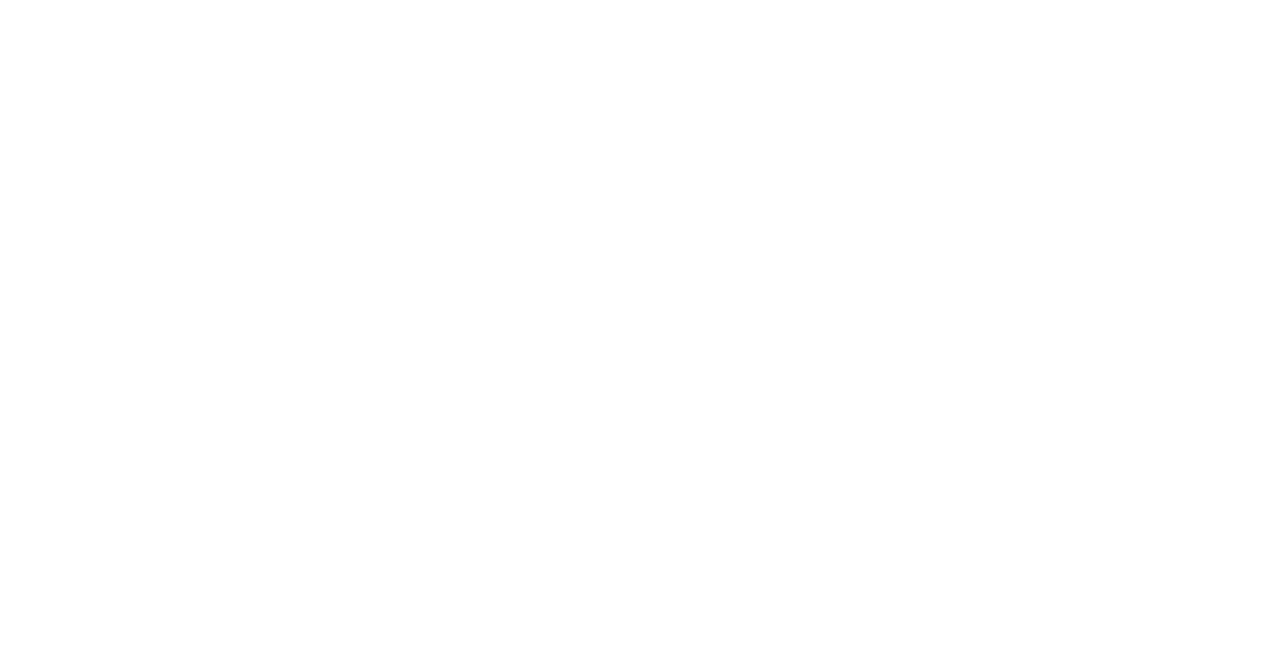
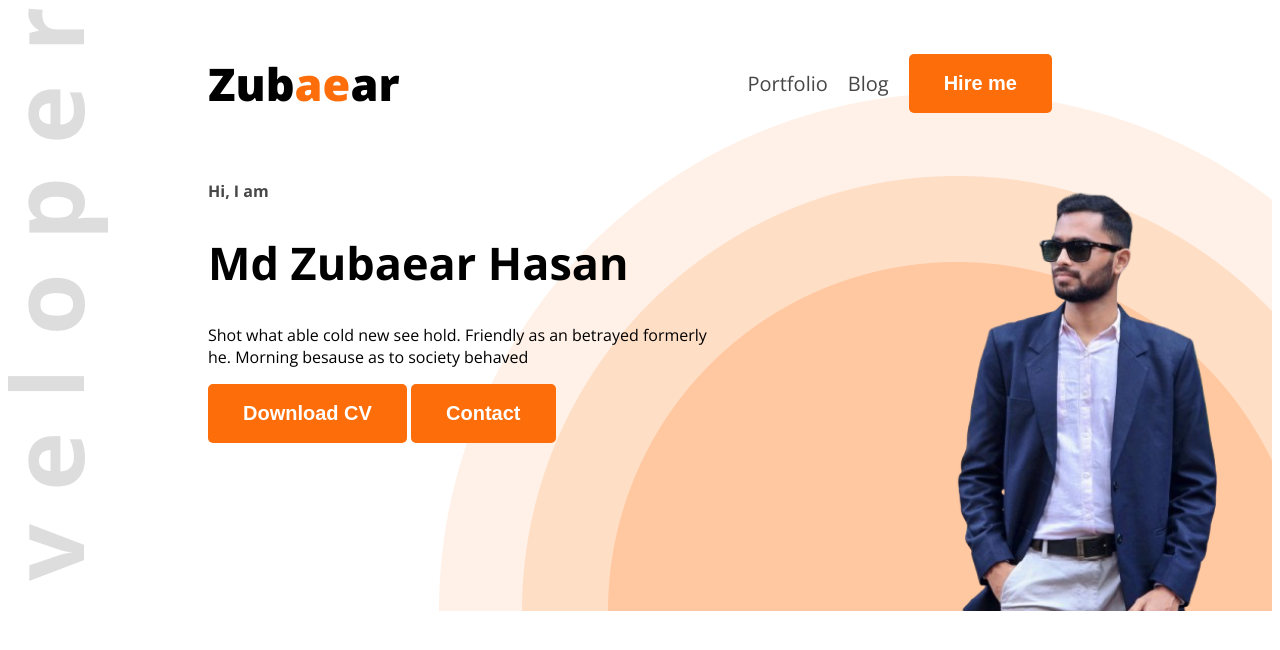
Before and after one commit to Xubaear/web-dev-portfolio, a plain HTML site: page index.html in a window 1280 px wide. Drawn offline with nearby package versions, Linux system fonts and the light colour scheme.

Commit message:
added image

```diff
--- a/index.html
+++ b/index.html
@@ -4,9 +4,33 @@
     <meta charset="UTF-8">
     <meta name="viewport" content="width=device-width, initial-scale=1.0">
     <title>Web Development Portfolio</title>
+    <link rel="preconnect" href="https://fonts.googleapis.com">
+<link rel="preconnect" href="https://fonts.gstatic.com" crossorigin>
+<link href="https://fonts.googleapis.com/css2?family=Open+Sans:ital,wght@0,300..800;1,300..800&display=swap" rel="stylesheet">
+    <link rel="stylesheet" href="style.css">
 </head>
-<body>
-    <header>
+<body class="open-sans-normal">
+    <header class="header">
+        <nav>
+            <h3 class="nav-title">Zub<span class="text-primary">ae</span>ar</h3>
+
+            <ul>
+               <li><a class="dark-2" href="">Portfolio</a></li>
+                <li><a class="dark-2" href="">Blog</a></li>
+              <li><a  href=""><button class="btn-primary">Hire me</button></a></li>
+            </ul>
+        </nav>
+
+        <div class="banner">
+            <div class="banner-content">
+            <h4 class="banner-greetings dark-2">Hi, I am</h4>
+            <h1 class="banner-title">Md Zubaear Hasan</h1>
+            <p class="banner-description">Shot what able cold new see hold. Friendly as an betrayed formerly he. Morning besause as to society behaved </p>
+            <button class="btn-primary"> Download CV</button>
+            <button class="btn-primary">Contact</button>
+        </div>
+        <img class="dp" src="I.png" alt="">
+        </div>
 
     </header>
 
--- /dev/null
+++ b/style.css
@@ -0,0 +1,76 @@
+
+
+.open-sans-normal {
+  font-family: "Open Sans", sans-serif;
+  font-optical-sizing: auto;
+  font-style: normal;
+  font-variation-settings:
+    "wdth" 100;
+}
+
+.dark-2{color: #474747;}
+
+
+
+/* nav style */
+nav {display: flex;
+justify-content: space-between;
+align-items: center;
+margin: 0 200px;}
+
+nav ul{display: flex;
+align-items: center;}
+
+.nav-title{font-size: 45px;
+font-weight: 800;}
+
+.text-primary{color: #fd6e0a;}
+
+nav li{ list-style: none;
+margin-right: 20px;}
+
+nav li a{text-decoration: none; font-size: 20px;}
+
+
+.btn-primary{background-color: #fd6e0a;
+font-weight: bold;
+font-size: 20px;
+color: white;
+border: none;
+padding: 18px 35px;
+border-radius: 5px;}
+
+
+.header{
+    background-image: url(developer.png), url(header_bg.png);
+    background-repeat: no-repeat;
+    background-position: top left, bottom right;
+}
+
+
+/* banner style */
+
+.banner{
+    display: flex;
+    justify-content: space-between;
+    margin: o 35px 200px;
+
+}
+.banner-content{
+   max-width: 580px;
+  align-items: center;
+   margin: 0 200px;}
+
+
+.bannner-greetings{
+    font-size: 600px;
+    font-weight: 600;
+}
+.banner-title{
+    font-size: 45px;
+    font-weight: bold;
+}
+
+.dp{
+    width: 580px;
+}
```
Also changed, not shown: I.png (added), developer.png (added), header_bg.png (added), images/icons/facebook.png (added), images/icons/insta.png (added), images/icons/js.png (added), images/icons/mongo.png (added), images/icons/nodejs.png (added), images/icons/react.png (added), images/icons/twitter.png (added), images/me.jpg (added).
